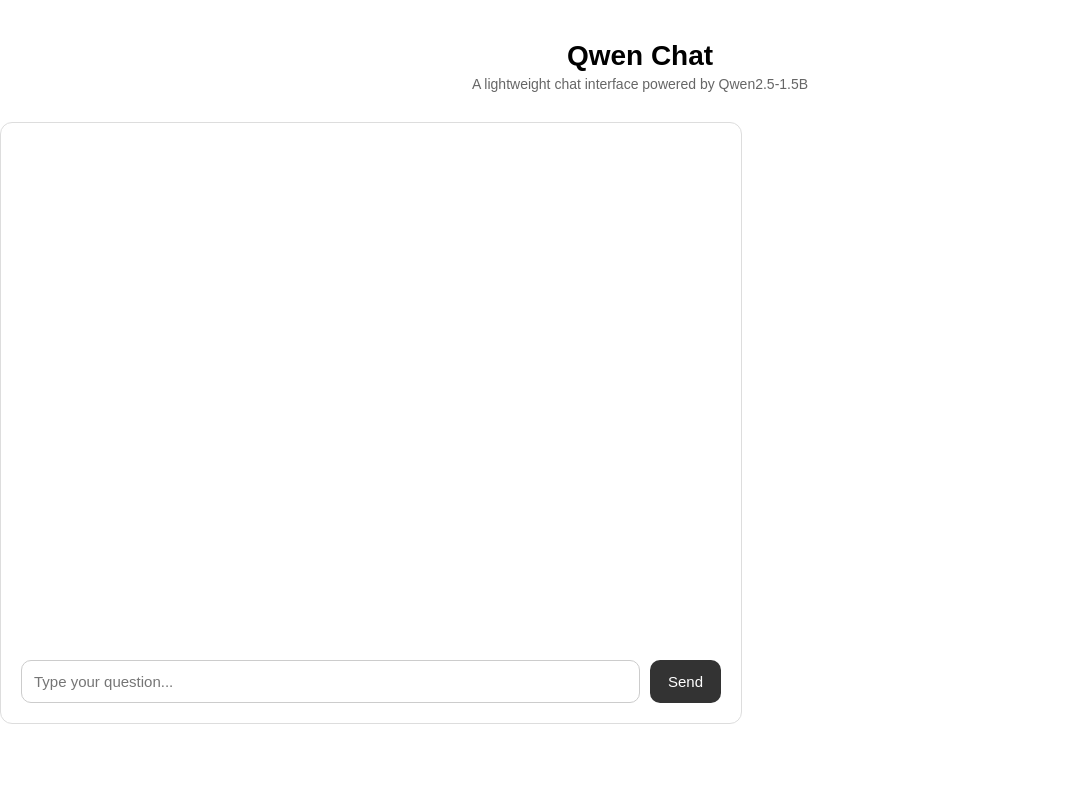
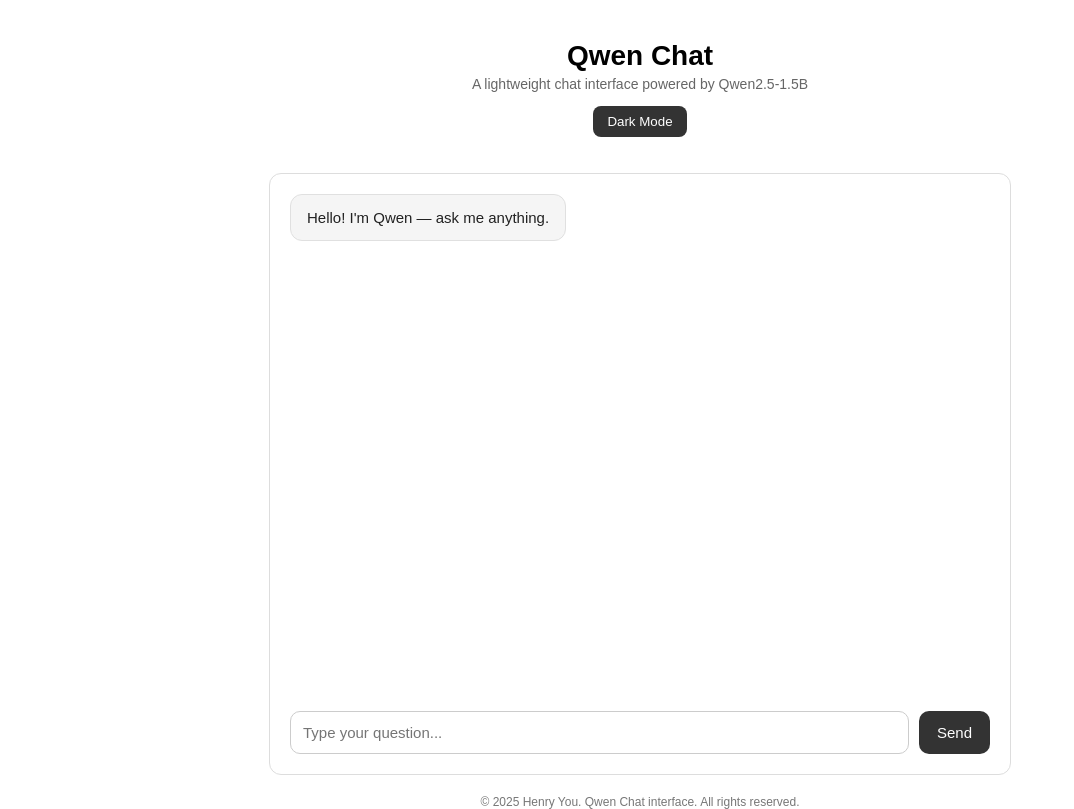
Before and after one commit to Vienlendank/final-case-study, a Flask app: page / in a window 1280 px wide. Shown: the whole page, without its empty margins (0-1074 px from the left). Before the commit the page ends 724 px from the top, so only its background shows below. Run offline with Flask 3, Linux system fonts and the light colour scheme.

Commit message:
Update frontend dark mode and UI improvements

```diff
--- a/app/app.py
+++ b/app/app.py
@@ -4,9 +4,13 @@
 from transformers import AutoTokenizer, AutoModelForCausalLM
 
 
-#Load Qwen2.5-1.5B-Instruct
+#load Qwen2.5-1.5B-Instruct
 MODEL_NAME = os.getenv("MODEL_NAME", "Qwen/Qwen2.5-1.5B-Instruct")
 DEVICE = "cpu"
+
+#enhance to model speed
+os.environ["TOKENIZERS_PARALLELISM"] = "false"
+torch.set_grad_enabled(False)
 
 print(f"[info] Loading model: {MODEL_NAME} on CPU (FP32)...")
 
@@ -27,22 +31,22 @@
 print("[info] Model loaded successfully.")
 
 
-#Flask app
+#flask app
 app = Flask(__name__, template_folder="templates")
 
-
+#home
 @app.get("/")
 def home():
     return render_template("index.html")
 
-
+#health check
 @app.get("/health")
 def health():
     return jsonify({"status": "ok", "model": MODEL_NAME}), 200
 
 
 #this function generate  chat reply using Qwen2.5 chat template.
-def generate_reply(user_text: str, max_new_tokens=256):
+def generate_reply(user_text: str, max_new_tokens=128):
     messages = [
         {"role": "system", "content": "You are a concise helpful assistant."},
         {"role": "user", "content": user_text},
@@ -69,7 +73,7 @@
     text = tokenizer.decode(generated_ids, skip_special_tokens=True)
     return text.strip()
 
-
+#Qwen chat
 @app.post("/api/chat")
 def chat():
     data = request.get_json(silent=True) or {}
--- a/app/templates/index.html
+++ b/app/templates/index.html
@@ -14,6 +14,7 @@
       color: #222;
       display: flex;
       flex-direction: column;
+      align-items: center;
       padding-top: 40px;
     }
 
@@ -113,6 +114,68 @@
     #composer button:hover {
       background: #111;
     }
+
+    #footer {
+      margin-top: 20px;
+      font-size: 12PX;
+      color: #777;
+      text-align: center;
+    }
+
+    body.dark {
+      background: #121212;
+      color: #eee;
+    }
+
+    body.dark header h1 {
+      color:#ffffff;
+    }
+
+    main.dark {
+      background: #1e1e1e;
+      border-color: #333;
+    }
+
+    .bubble.bot.dark {
+      background: #2a2a2a;
+      border-color: #444;
+      color: #eee;
+    }
+
+    .bubble.user.dark {
+      background: #1a1a1a;
+      border-color: #555;
+      color: #fff;
+    }
+
+    #composer input.dark {
+      background: #1f1f1f;
+      border-color: #444;
+      color: #eee;
+    }
+
+    #composer button.dark {
+      background: #444;
+      color: #fff;
+    }
+
+    #composer button.dark:hover {
+      background: #222;
+    }
+
+    body.dark #footer {
+        color: #ccc;
+    }
+
+    #theme-toggle {
+      margin-bottom: 20px;
+      padding: 8px 14px;
+      border: none;
+      border-radius: 8px;
+      background: #333;
+      color: white;
+      cursor: pointer;
+    }
   </style>
 </head>
 
@@ -120,6 +183,7 @@
     <header>
       <h1>Qwen Chat</h1>
       <p class="subtitle">A lightweight chat interface powered by Qwen2.5-1.5B</p>
+      <button id="theme-toggle">Dark Mode</button>
     </header>
 
     <main id="chat">
@@ -142,6 +206,11 @@
         b.textContent = text;
         messages.appendChild(b);
         messages.scrollTop = messages.scrollHeight;
+
+        //dark mode
+        if (document.body.classList.contains("dark")) {
+          b.classList.add("dark");
+        }
       }
 
       form.addEventListener("submit", async (e) => {
@@ -166,7 +235,33 @@
           addBubble("Error contacting server.", "bot");
         }
       });
+
+      const toggle = document.getElementById("theme-toggle");
+      toggle.addEventListener("click", () => {
+        document.body.classList.toggle("dark");
+        document.querySelector("main").classList.toggle("dark");
+        input.classList.toggle("dark");
+        document.querySelector("#composer button").classList.toggle("dark");
+
+        document.querySelectorAll(".bubble").forEach(b => b.classList.toggle("dark"));
+
+        toggle.textContent =
+          document.body.classList.contains("dark")
+            ? "Light Mode"
+            : "Dark Mode";
+      });
+
+      //welecome message
+      window.addEventListener("DOMContentLoaded", async () => {
+        addBubble("...", "bot");
+        await new Promise(resolve => setTimeout(resolve, 600));
+        messages.lastChild.textContent = "Hello! I'm Qwen — ask me anything.";
+      });
     </script>
+</body>
 
-</body>
+<footer id="footer">
+  © 2025 Henry You. Qwen Chat interface. All rights reserved.
+</footer>
+
 </html>
```
